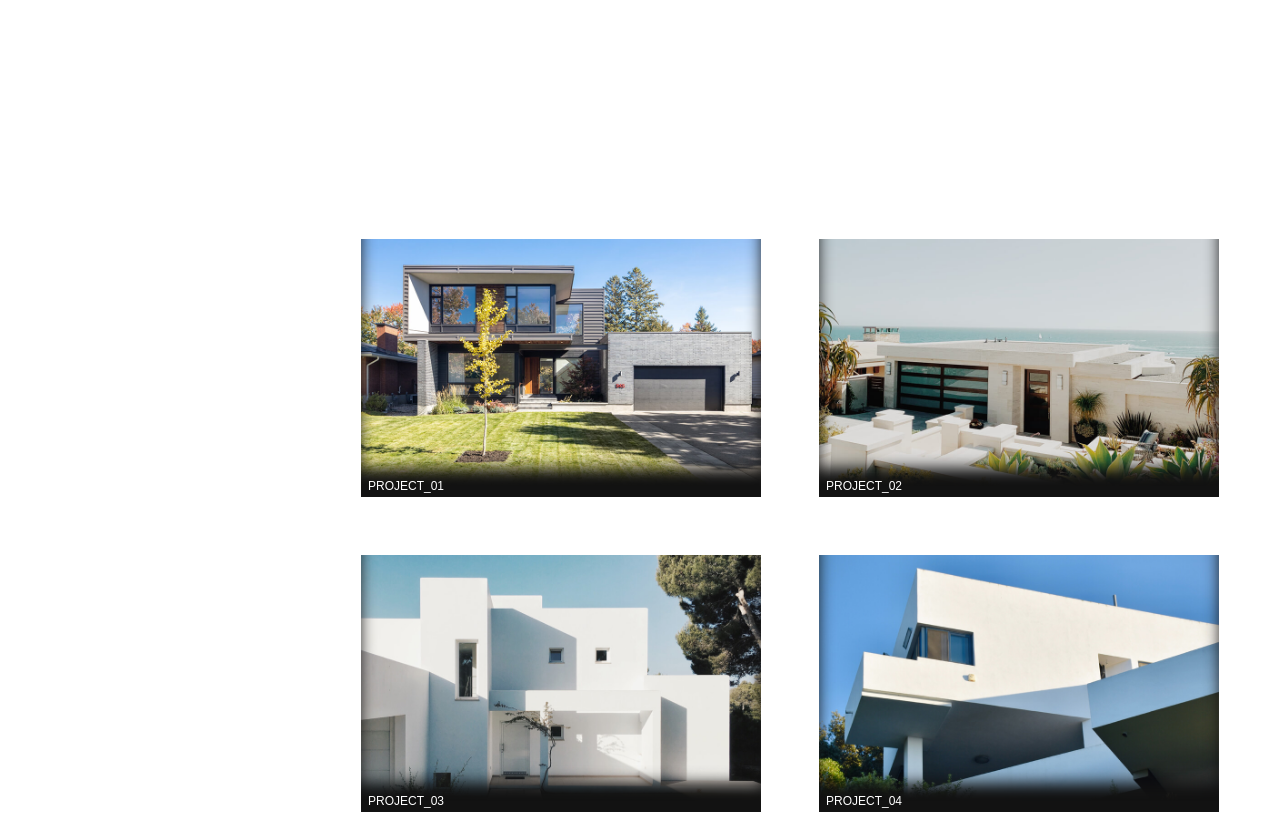
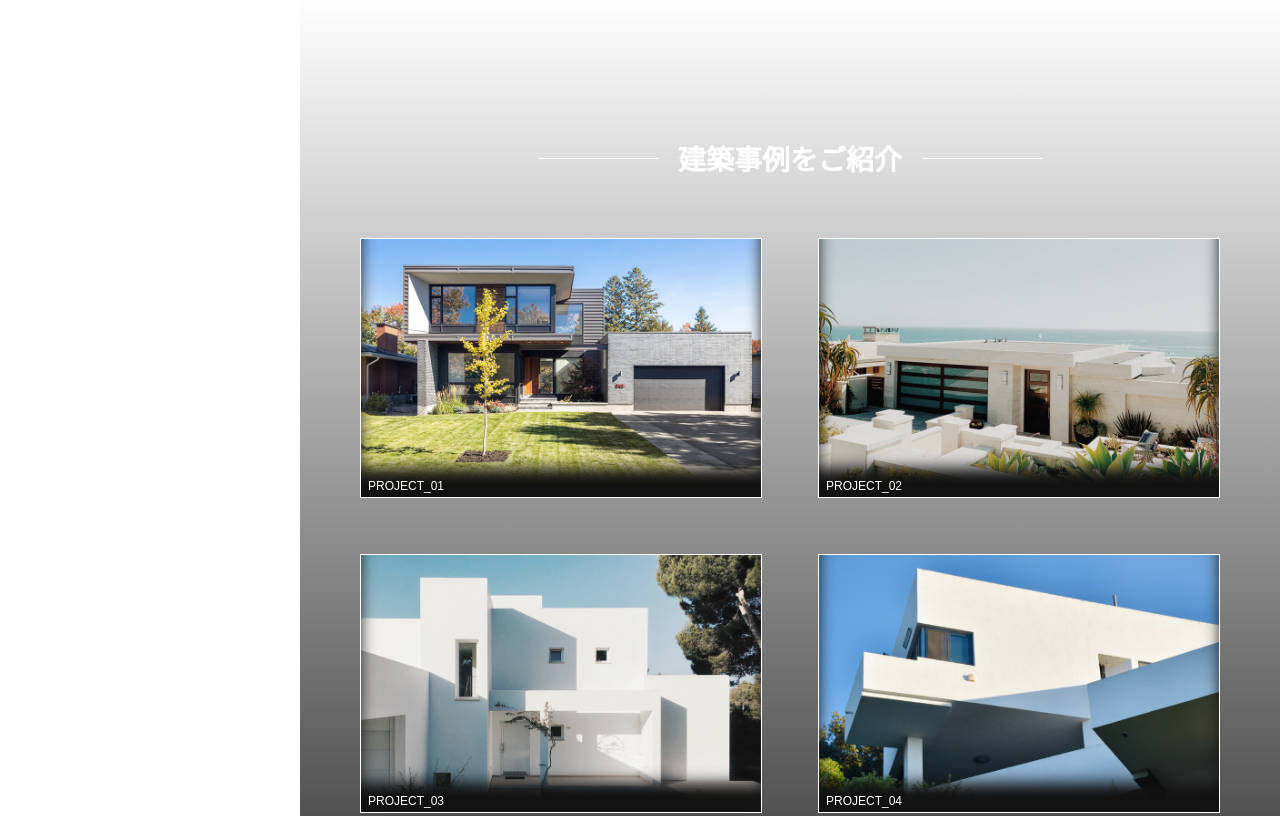
Before and after one commit to azma24/Brighthouse, a website: page index.html in a window 1280 px wide. Shown: the part 802-1618 px from the top of the page. Drawn offline with Linux system fonts and the light colour scheme.

Commit message:
fix: 建築事例セクションの背景デザインを調整
- 建築事例セクションの背景にグラデーションを追加
- 特徴セクションの誤字を修正

```diff
--- a/assets/scss/style.scss
+++ b/assets/scss/style.scss
@@ -140,6 +140,13 @@
 
 // works
 .works {
+  background: linear-gradient(
+    to top,
+    rgba(18, 18, 18, 0.8) 0%,
+    rgba(18, 18, 18, 0) 100%
+  );
+  color: #fff;
+
   &__list {
     display: grid;
     grid-template-columns: repeat(2, 2fr);
--- a/index.html
+++ b/index.html
@@ -157,7 +157,7 @@
           </div>
           <ul class="feature__list">
             <li class="feature__item">
-              <a href="">desigh</a>
+              <a href="">design</a>
               <h3>デザイン</h3>
               <p>テキストテキストテキスト</p>
             </li>
```
Also changed, not shown: assets/css/style.css.
